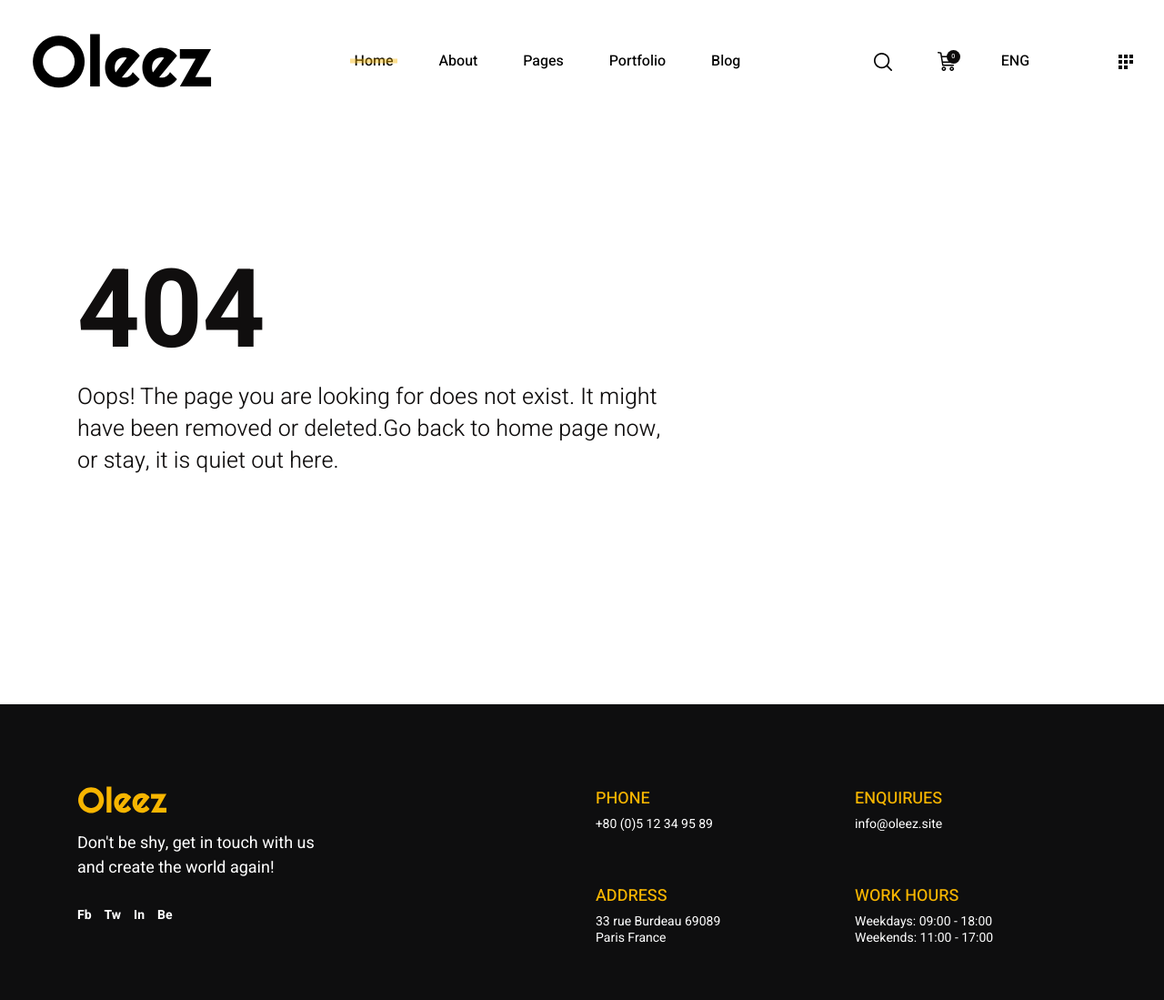
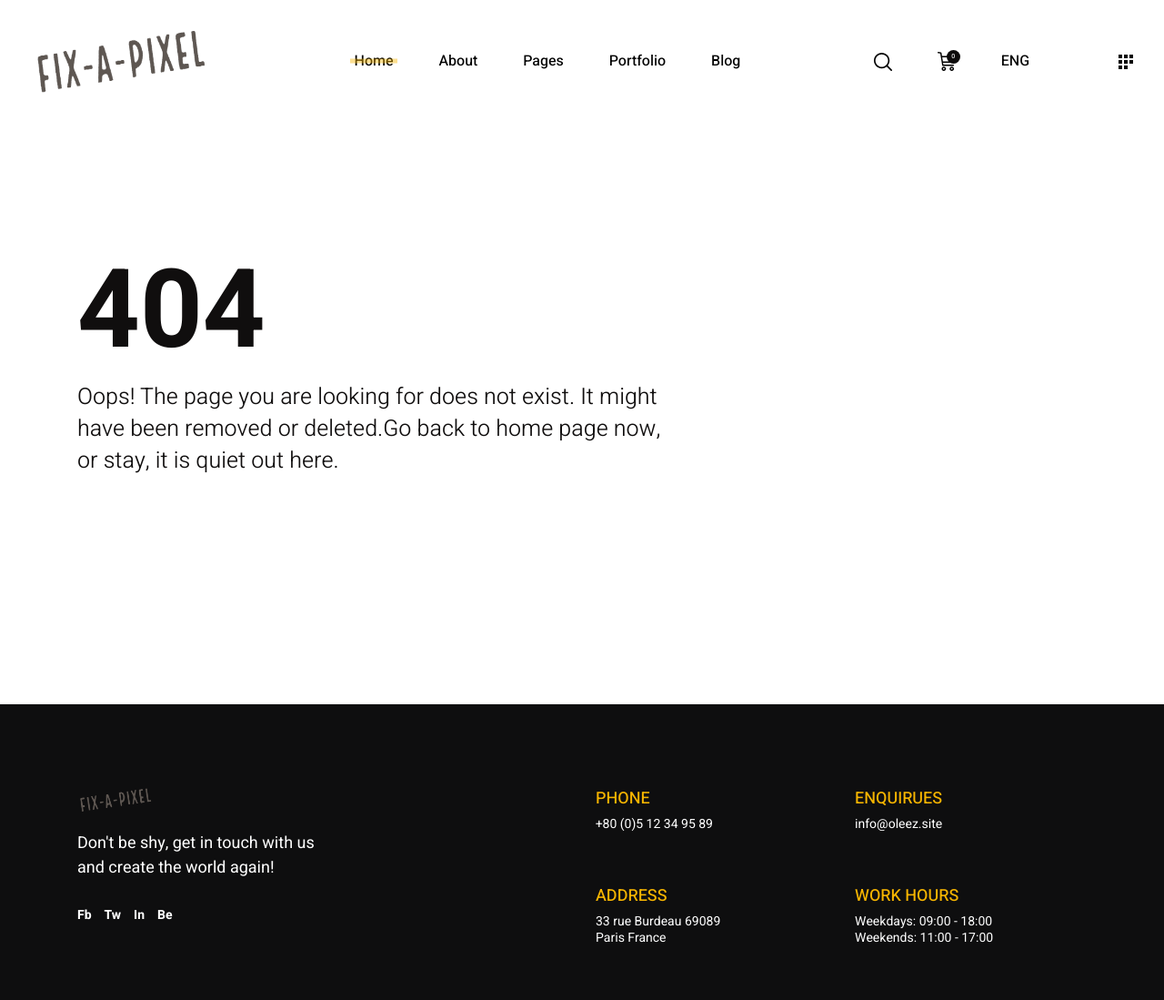
Before and after one commit to Demon-God-King/Fix-A-Pixel, a website: page 404.html in a window 1280 px wide. Shown: the top 1099 px of the page at 91% size. Drawn offline with Linux system fonts and the light colour scheme.

Commit message:
Update 404.html

```diff
--- a/404.html
+++ b/404.html
@@ -16,7 +16,7 @@
     <div class="oleez-loader"></div>
     <header class="oleez-header">
         <nav class="navbar navbar-expand-lg navbar-light">
-            <a class="navbar-brand" href="index.html"><img src="assets/images/Logo_2.svg" alt="Oleez"></a>
+            <a class="navbar-brand" href="index.html"><img src="assets/images/logo11.png" alt="Fix-A-Pixel"></a>
             <ul class="nav nav-actions d-lg-none ml-auto">
                 <li class="nav-item active">
                     <a class="nav-link" href="#!" data-toggle="searchModal">
@@ -119,7 +119,7 @@
             <div class="footer-content">
                 <div class="row">
                     <div class="col-md-6">
-                        <img src="assets/images/Logo_1.svg" alt="oleez" class="footer-logo">
+                        <img src="assets/images/logo11.png" alt="Fix-A-Pixel" class="footer-logo">
                         <p class="footer-intro-text">Don't be shy, get in touch with us and create the world again!</p>
                         <nav class="footer-social-links">
                             <a href="#!">Fb</a>
```
